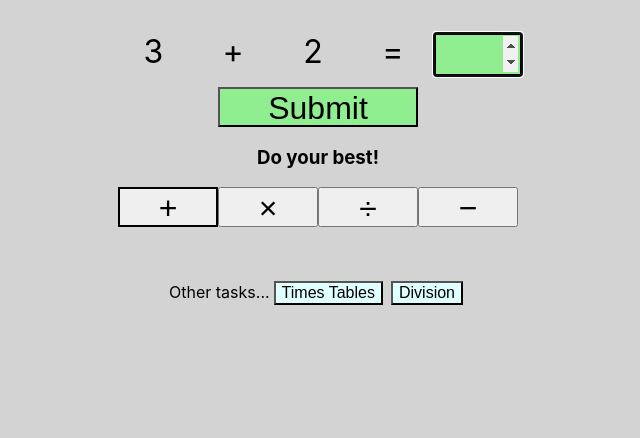
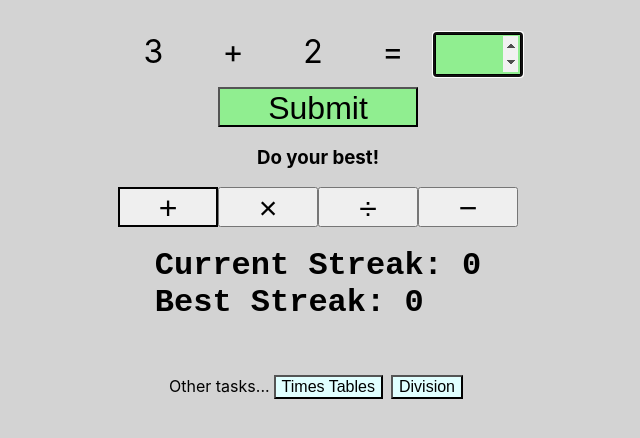
Before and after one commit to Linnesq/kids-maths-app, a React (Create React App) app: page / in a window 1280 px wide. Shown: the top 438 px of the page, without its empty margins (322-962 px from the left). Built offline with nearby package versions, Linux system fonts and the light colour scheme.

Commit message:
StreakBox component (#3)
- show users best streaks
 - resolve react-hooks/exhaustive-deps issue
 - rename App.js to App.jsx

```diff
--- a/src/App.js
+++ /dev/null
@@ -1,39 +0,0 @@
-import React, { useState, useEffect } from 'react';
-import './App.scss';
-
-import MathView from './MathView';
-import { getSimpleTasks, getTimesTablesTask, getDivisionTasks } from './tasks/simple.js';
-
-const App = () => {
-  const tasks = [getSimpleTasks, getTimesTablesTask, getDivisionTasks];
-  const [choice, setChoice] = useState(0);
-  let data = tasks[choice]();
-
-  // eslint-disable-next-line react-hooks/exhaustive-deps
-  useEffect(() => { data = tasks[choice]() }, [choice]);
-
-  return (
-      <div className="App-container">
-          <div className="App">
-              <MathView key={data.description}
-                        taskData={data}/>
-              <div className="App-switcher">
-                  <span>Other tasks...</span>
-                  {choice !== 0 && <button type="button"
-                                           onClick={() => setChoice(0)}>
-                      Mixed Tasks
-                  </button>}
-                  {choice !== 1 && <button type="button"
-                                           onClick={() => setChoice(1)}>
-                      Times Tables
-                  </button>}
-                  {choice !== 2 && <button type="button"
-                                           onClick={() => setChoice(2)}>
-                      Division
-                  </button>}
-              </div>
-          </div>
-      </div>
-  );
-};
-export default App;
--- /dev/null
+++ b/src/App.jsx
@@ -0,0 +1,44 @@
+import React, { useState } from 'react';
+import './App.scss';
+
+import MathView from './MathView';
+import StreakBox from './StreakBox';
+import { getSimpleTasks, getTimesTablesTask, getDivisionTasks } from './tasks/simple.js';
+
+const App = () => {
+    const tasks = [getSimpleTasks, getTimesTablesTask, getDivisionTasks];
+    const [choice, setChoice] = useState(0);
+    const [streak, setStreak] = useState(0);
+    const data = tasks[choice].call();
+    const streakHandler = latest => {
+        const newStreak = latest === 0 ? 0 : streak + 1;
+        setStreak(newStreak);
+    };
+
+    return (
+        <div className="App-container">
+            <div className="App">
+                <MathView key={data.description}
+                          streakHandler={streakHandler}
+                          taskData={data}/>
+                <StreakBox streak={streak} />
+                <div className="App-switcher">
+                    <span>Other tasks...</span>
+                    {choice !== 0 && <button type="button"
+                                             onClick={() => setChoice(0)}>
+                        Mixed Tasks
+                    </button>}
+                    {choice !== 1 && <button type="button"
+                                             onClick={() => setChoice(1)}>
+                        Times Tables
+                    </button>}
+                    {choice !== 2 && <button type="button"
+                                             onClick={() => setChoice(2)}>
+                        Division
+                    </button>}
+                </div>
+            </div>
+        </div>
+    );
+};
+export default App;
--- a/src/MathView/MathView.jsx
+++ b/src/MathView/MathView.jsx
@@ -47,10 +47,15 @@ class MathView extends React.Component {
             this.onNewTask();
         } else {
             const isCorrect = this.state.value === this.state.task[this.state.task.userFills];
+            const { streakHandler } = this.props;
+
             this.setState(prevState => ({
                 result: isCorrect ? results.CORRECT : results.INCORRECT,
                 value: isCorrect ? prevState.value : "",
             }));
+
+            const latest = isCorrect ? 1 : 0;
+            streakHandler(latest);
         }
     }
 
@@ -134,6 +139,7 @@ class MathView extends React.Component {
 }
 
 MathView.propTypes = {
+    streakHandler: PropTypes.func,
     taskData: PropTypes.shape({
         controls: PropTypes.arrayOf(PropTypes.shape({
             taskType: PropTypes.string.isRequired,
--- /dev/null
+++ b/src/StreakBox/StreakBox.jsx
@@ -0,0 +1,40 @@
+import React from 'react';
+import PropTypes from 'prop-types';
+
+import './StreakBox.scss';
+
+const StreakBox = props => {
+    const { streak } = props;
+    const lsHiScoreKey = 'kidsmaths.hiscore';
+
+    const getHighScore = () => parseInt(window.localStorage.getItem(lsHiScoreKey), 10) || 0;
+
+    const setHighScore = () => window.localStorage.setItem(lsHiScoreKey, streak);
+
+    let winningClass = "";
+
+    if (streak > 0 && streak >= getHighScore()) {
+        setHighScore(streak);
+        winningClass = "StreakBox-on-roll";
+    }
+
+    const currentText = `Current Streak: ${streak}`;
+    const bestText = `Best Streak: ${getHighScore()}`;
+
+    return(<div className="StreakBox">
+        <span className={winningClass}>
+            {currentText}
+        </span>
+        <br/>
+        <span className={winningClass}>
+            {bestText}
+        </span>
+    </div>);
+
+};
+
+StreakBox.propTypes = {
+    streak: PropTypes.number.isRequired,
+};
+
+export default StreakBox;
--- /dev/null
+++ b/src/StreakBox/StreakBox.scss
@@ -0,0 +1,14 @@
+@import "../variables.scss";
+
+.StreakBox {
+  font-family: monospace;
+  margin-top: 20px;
+  font-size: $textRegular;
+  text-align: start;
+  display: inline-block;
+  font-weight: bold;
+}
+
+.StreakBox-on-roll {
+  color: green;
+}
--- /dev/null
+++ b/src/StreakBox/index.js
@@ -0,0 +1,3 @@
+import StreakBox from './StreakBox';
+
+export default StreakBox;
```
Also changed, not shown: .eslintrc.json, 2 other files (tests, documents, lock files or other folders).
